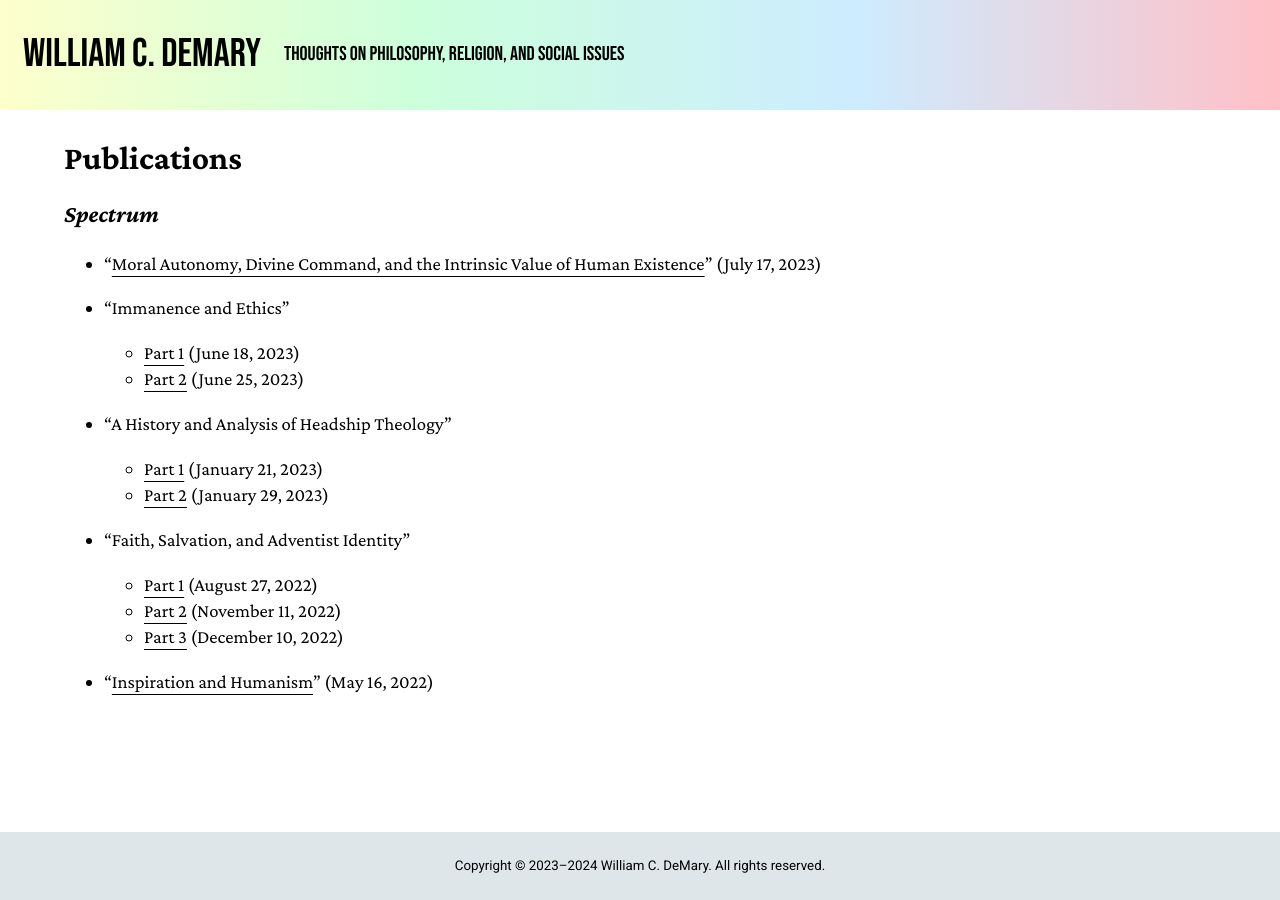
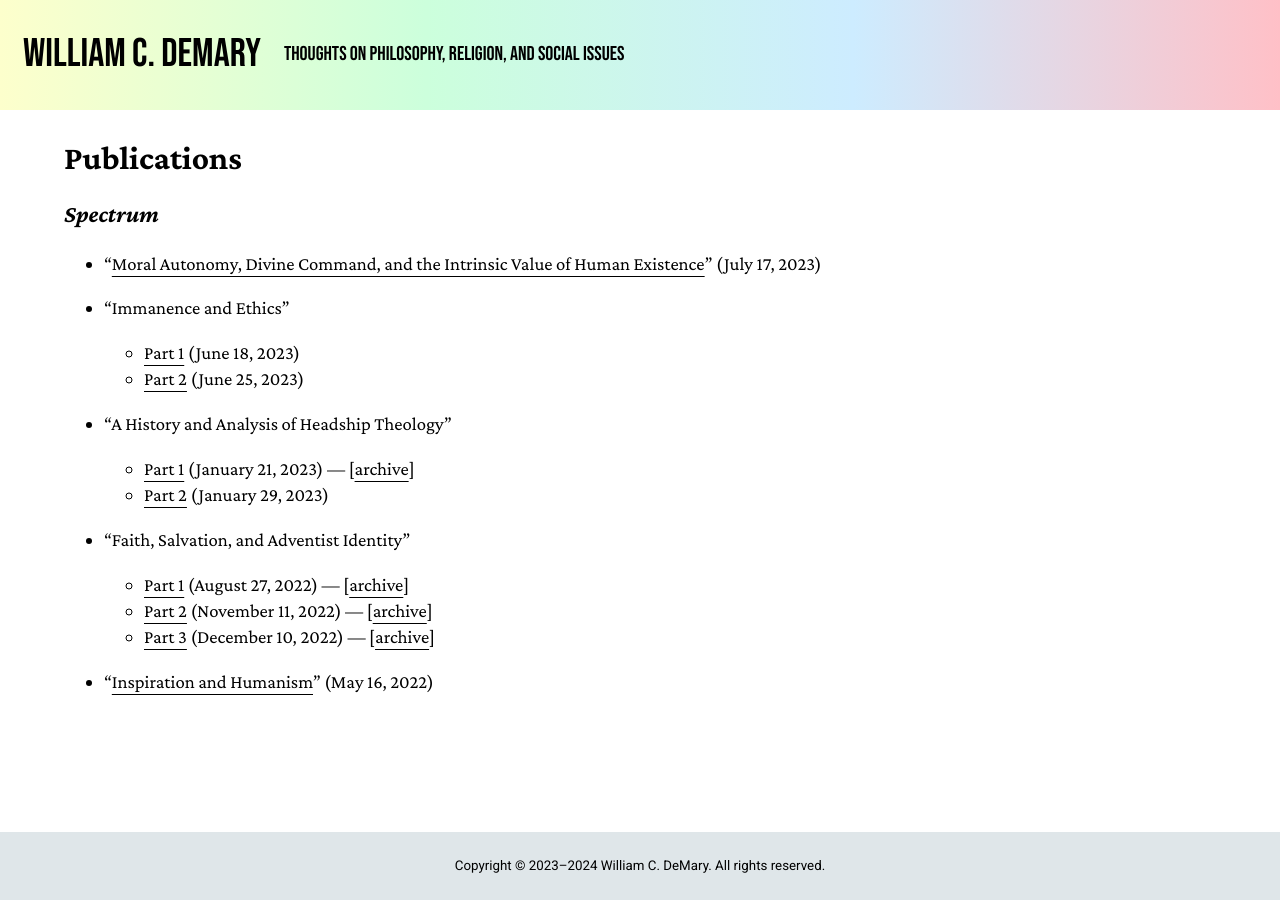
Before and after one commit to wcdemary/wcdemary.github.io, a Jekyll site: the page built from index.md, in a window 1280 px wide. Built offline with Jekyll 4.4.1, drawn with Linux system fonts in a browser that asks for light colours.

Commit message:
Fixing broken links and adding archive links to missing articles

```diff
--- a/index.md
+++ b/index.md
@@ -5,22 +5,22 @@ title: William C. DeMary | Thoughts on philosophy, religion, and social issues
 
 ### *Spectrum*
 
-- "[Moral Autonomy, Divine Command, and the Intrinsic Value of Human Existence](https://spectrummagazine.org/arts-essays/2023/moral-autonomy-divine-command-and-intrinsic-value-human-existence)" (July 17, 2023)
+- "[Moral Autonomy, Divine Command, and the Intrinsic Value of Human Existence](https://spectrummagazine.org/news/moral-autonomy-divine-command-and-intrinsic-value-human-existence/)" (July 17, 2023)
 
 - "Immanence and Ethics"
 
-    - [Part 1](https://spectrummagazine.org/views/2023/immanence-and-ethics-part-1-whats-spiritualism-got-do-it) (June 18, 2023)
-    - [Part 2](https://spectrummagazine.org/arts-essays/2023/immanence-and-ethics-part-2-reconciling-moral-freedom-and-adventist-holism) (June 25, 2023)
+    - [Part 1](https://spectrummagazine.org/culture/immanence-and-ethics-part-1-whats-spiritualism-got-do-it/) (June 18, 2023)
+    - [Part 2](https://spectrummagazine.org/culture/immanence-and-ethics-part-2-reconciling-moral-freedom-and-adventist-holism/) (June 25, 2023)
 
 - "A History and Analysis of Headship Theology"
 
-    - [Part 1](https://spectrummagazine.org/views/2023/history-and-analysis-headship-theology-part-1) (January 21, 2023)
-    - [Part 2](https://spectrummagazine.org/views/2023/history-and-analysis-headship-theology-part-2) (January 29, 2023)
+    - [Part 1](https://spectrummagazine.org/views/2023/history-and-analysis-headship-theology-part-1) (January 21, 2023) --- [[archive](https://web.archive.org/web/20230330072002/https://spectrummagazine.org/views/2023/history-and-analysis-headship-theology-part-1)]
+    - [Part 2](https://spectrummagazine.org/views/history-and-analysis-headship-theology-part-2/) (January 29, 2023)
 
 - "Faith, Salvation, and Adventist Identity"
 
-    - [Part 1](https://spectrummagazine.org/views/2022/faith-salvation-and-adventist-identity-part-1) (August 27, 2022)
-    - [Part 2](https://spectrummagazine.org/arts-essays/2022/faith-salvation-and-adventist-identity-pt-2) (November 11, 2022)
-    - [Part 3](https://spectrummagazine.org/views/2022/faith-salvation-and-adventist-identity-pt-3) (December 10, 2022)
+    - [Part 1](https://spectrummagazine.org/views/2022/faith-salvation-and-adventist-identity-part-1) (August 27, 2022) --- [[archive](https://web.archive.org/web/20230202143929/https://spectrummagazine.org/views/2022/faith-salvation-and-adventist-identity-part-1)]
+    - [Part 2](https://spectrummagazine.org/arts-essays/2022/faith-salvation-and-adventist-identity-pt-2) (November 11, 2022) --- [[archive](https://web.archive.org/web/20230328020358/https://spectrummagazine.org/arts-essays/2022/faith-salvation-and-adventist-identity-pt-2)]
+    - [Part 3](https://spectrummagazine.org/views/2022/faith-salvation-and-adventist-identity-pt-3) (December 10, 2022) --- [[archive](https://web.archive.org/web/20230629000022/https://spectrummagazine.org/views/2022/faith-salvation-and-adventist-identity-pt-3)]
 
-- "[Inspiration and Humanism](https://spectrummagazine.org/views/2022/inspiration-and-humanism)" (May 16, 2022)
+- "[Inspiration and Humanism](https://spectrummagazine.org/views/inspiration-and-humanism/)" (May 16, 2022)
```
